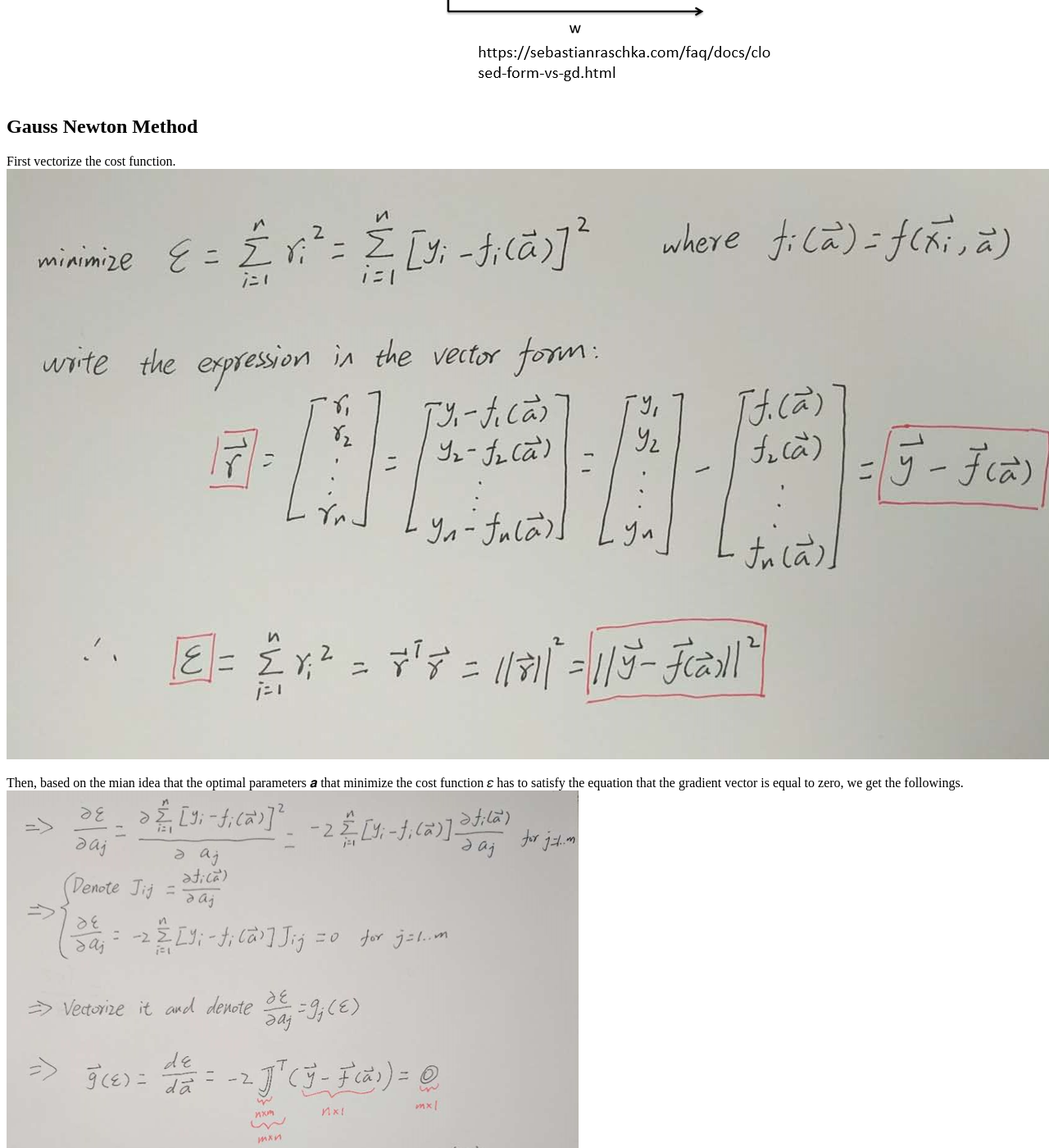
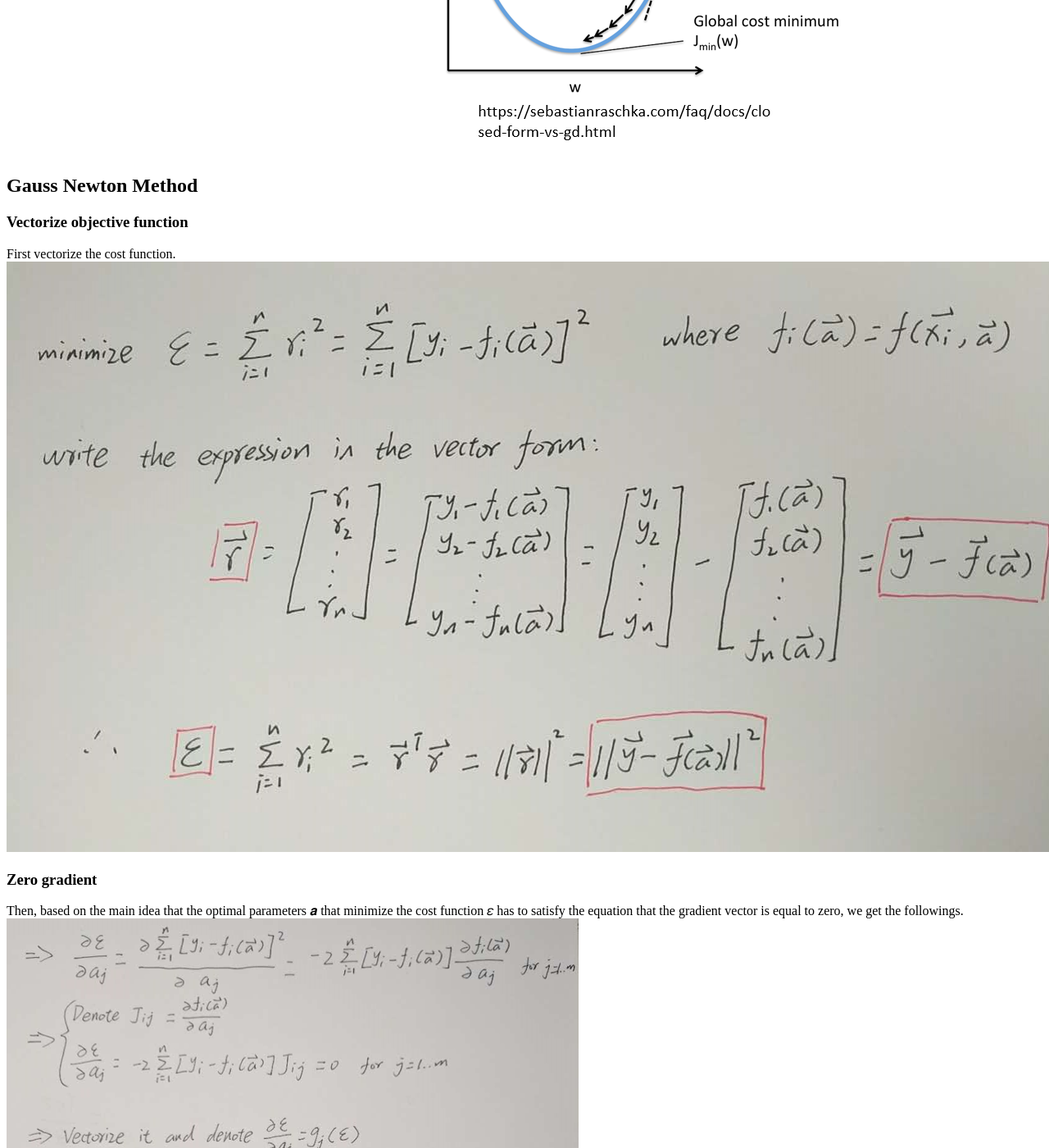
Before and after one commit to Zziwei/Zziwei.github.io, a Jekyll site: the page built from _posts/2017-05-03-Least Squares and four unconstrained optimization algs.md, in a window 1280 px wide and 1400 px high, scrolled down 2849 px. Shown: the whole window at 82% size. Built offline with Jekyll 4.4.1, drawn with Linux system fonts in a browser that asks for light colours; comment, search, counter and statistics services are not loaded; a style sheet for code colours, icons or effects is not loaded; some of the changed text lies outside the part shown.

Commit message:
modify the post of ls

```diff
--- a/_posts/2017-05-03-Least Squares and four unconstrained optimization algs.md
+++ b/_posts/2017-05-03-Least Squares and four unconstrained optimization algs.md
@@ -29,15 +29,19 @@ The main idea is the function decreases at the fastest speed towards the opposit
 ![]({{ site.url }}/resources/2017-05-03-Least%20squares%20and%20four%20unconstrained%20optimization%20algs/gradient descent.png)
 
 ## Gauss Newton Method
+
+### Vectorize objective function
 First vectorize the cost function.
 ![]({{ site.url }}/resources/2017-05-03-Least%20squares%20and%20four%20unconstrained%20optimization%20algs/gauss-newton1.png)
 
-Then, based on the mian idea that the optimal parameters 𝒂 that minimize the cost function 𝜀 has to satisfy the equation that the gradient vector is equal to zero, we get the followings.
+### Zero gradient
+Then, based on the main idea that the optimal parameters 𝒂 that minimize the cost function 𝜀 has to satisfy the equation that the gradient vector is equal to zero, we get the followings.
 ![]({{ site.url }}/resources/2017-05-03-Least%20squares%20and%20four%20unconstrained%20optimization%20algs/gauss-newton2.png)
 
 Rewrite the expressions.
 ![]({{ site.url }}/resources/2017-05-03-Least%20squares%20and%20four%20unconstrained%20optimization%20algs/gauss-newton3.png)
 
+### Iterative rule from Taylor expansion and zero gradient
 It is very hard to find a closed form solution to this expression. So we need a iterative method to find the optimal solution. The basic idea of iterative is adding some changes to the current coefficients to get better ones closer to the optimum ones.
 ![]({{ site.url }}/resources/2017-05-03-Least%20squares%20and%20four%20unconstrained%20optimization%20algs/gauss-newton4.png)
 
```
Also changed, not shown: other parts of _posts/2017-05-03-Least Squares and four unconstrained optimization algs.md (+1 -0 lines).
